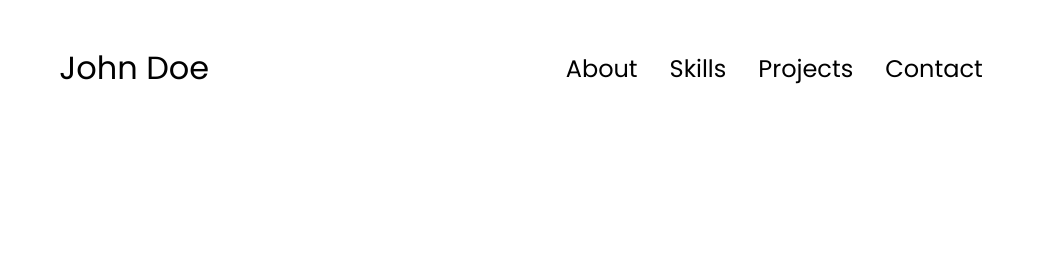
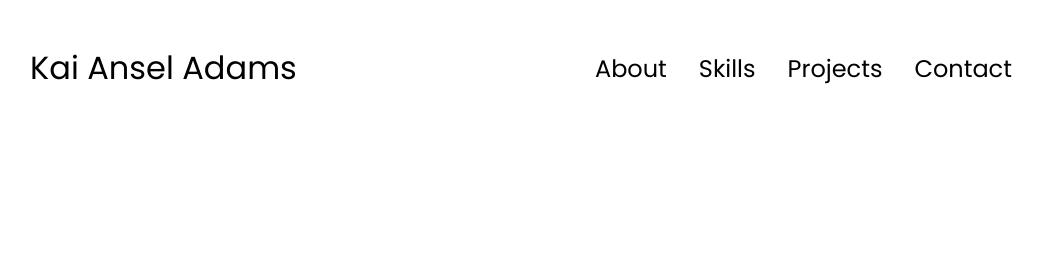
Before and after one commit to Kai2142/kai2142.github.io, a plain HTML site: page index.html in a window 1280 px wide. Shown: the top 262 px of the page, without its empty margins (119-1162 px from the left). Drawn offline with Linux system fonts and the light colour scheme.

Commit message:
Update index.html

```diff
--- a/index.html
+++ b/index.html
@@ -10,7 +10,7 @@
   </head>
   <body>
     <nav id="desktop-nav">
-      <div class="logo">John Doe</div>
+      <div class="logo">Kai Ansel Adams</div>
       <div>
         <ul class="nav-links">
           <li><a href="#about">About</a></li>
```
